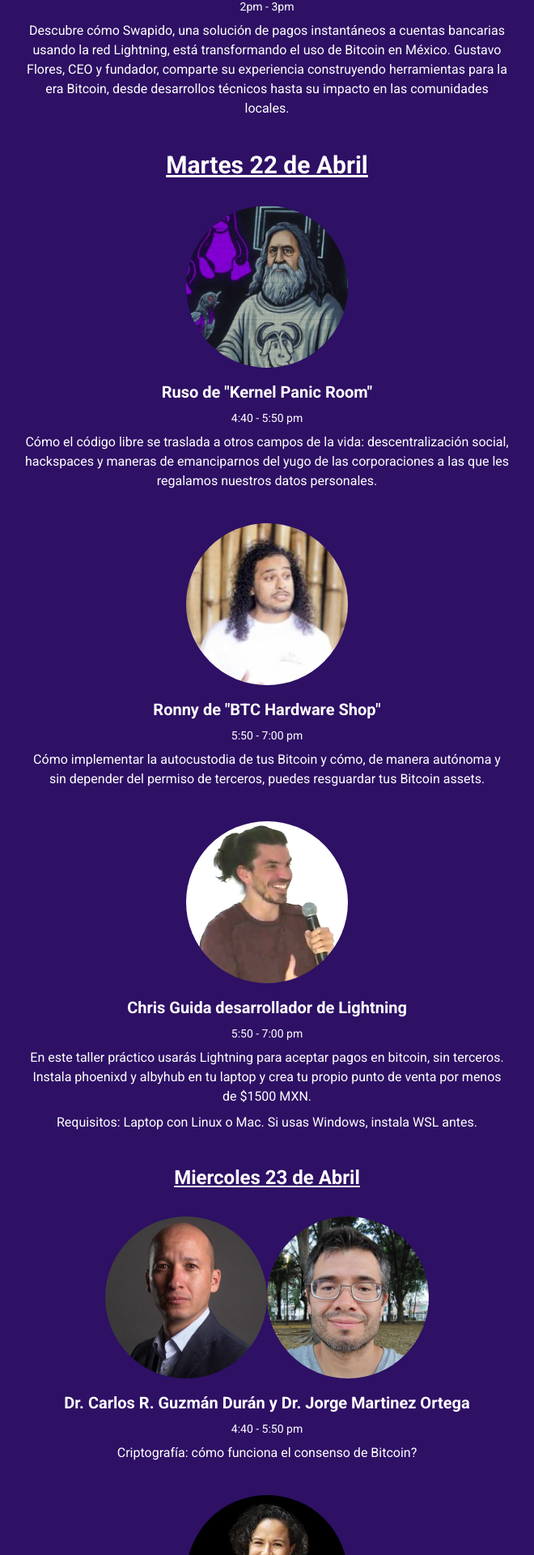
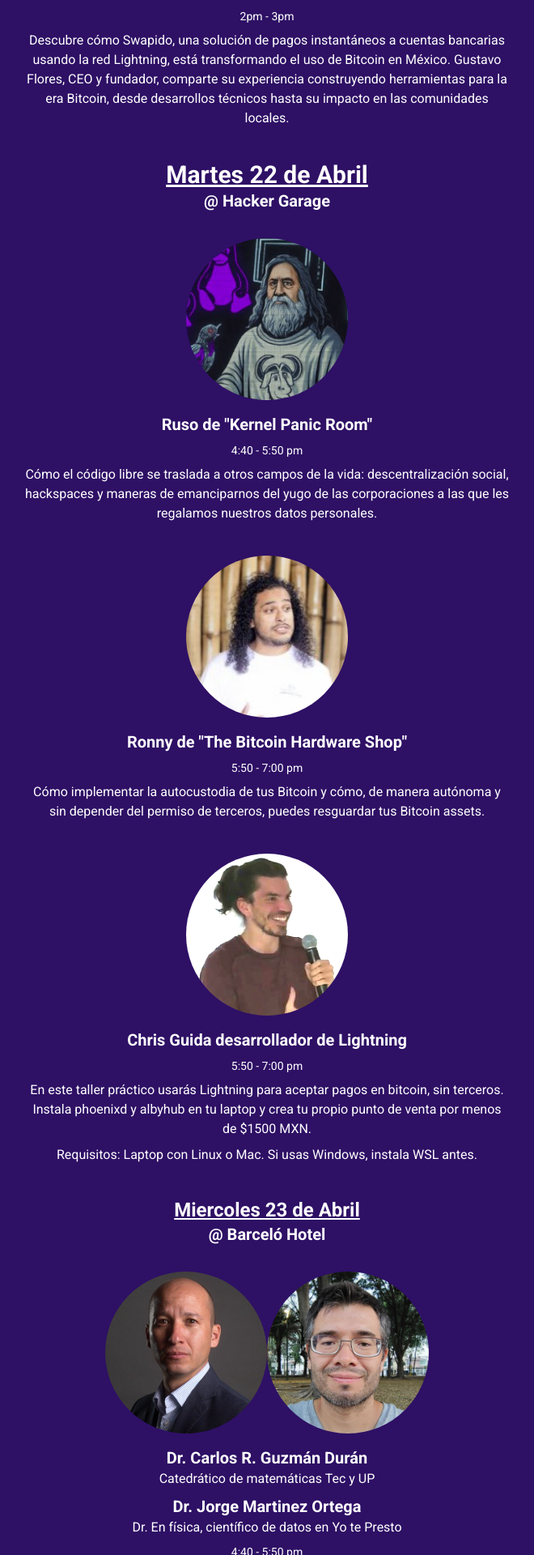
Before and after one commit to Sharmaz/bitcoinweek, a React (Vite) app: page / in a window 1280 px wide. Shown: the part 3780-5700 px from the top of the page at 81% size, without its empty margins (310-970 px from the left). Built offline with nearby package versions, Linux system fonts and the light colour scheme.

Commit message:
add bitcon assoc partner and locations at talks and workshops.

```diff
--- a/src/LandingPage/Brands.jsx
+++ b/src/LandingPage/Brands.jsx
@@ -18,6 +18,7 @@
 import BitcoinHomesLogo from '../assets/img/bit-casa-homes-logo.jpeg';
 import IbexLogo from '../assets/img/ibex-logo.jpeg';
 import AthenaBitcoinLogo from '../assets/img/athena-bitcoin-logo.jpeg';
+import BullBitcoinLogo from '../assets/img/bullbitcoin-logo.png';
 
 function Brands() {
 
@@ -102,6 +103,12 @@
               <h3 className="text-slate-900">Athena Bitcoin</h3>
             </div>
           </div>
+          <div className="flex flex-col md:flex-row justify-evenly items-center md:items-start w-full">
+            <div className="flex flex-col justify-center items-center w-[100px]">
+              <img src={BullBitcoinLogo} alt="Bull Bitcoin logo" className="w-[100px] my-4" />
+              <h3 className="text-slate-900">Bull Bitcoin</h3>
+            </div>
+          </div>
         </div>
       </div>
     </div>
--- a/src/LandingPage/Events.jsx
+++ b/src/LandingPage/Events.jsx
@@ -25,7 +25,8 @@
       <div className="relative z-10 flex flex-col justify-center items-center text-white w-[300px] md:w-[600px] text-center ">
         <h2 className="flex items-center justify-center title relative text-2xl md:text-3xl font-bold px-4 before:w-[300px] before:md:w-[600px]">Charlas y Talleres</h2>
         <div className="flex flex-col justify-around items-center mt-6 rounded-md py-4 w-[300px] md:w-[600px]">
-         <h3 className="text-3xl font-bold my-4 underline">Lunes 21 de Abril</h3>
+         <h3 className="text-3xl font-bold underline">Lunes 21 de Abril</h3>
+         <h4 className="text-xl font-bold mb-4">@ FutureLand Talent Land</h4>
           <div className="mb-6">
             <div className="flex items-center justify-center">
               <img src={GustavoImg} alt="Gustavo" className="w-[150px] h-[150px] md:w-[200px] md:h-[200px] my-4 rounded-full object-cover" />
@@ -37,7 +38,8 @@
               Descubre cómo Swapido, una solución de pagos instantáneos a cuentas bancarias usando la red Lightning, está transformando el uso de Bitcoin en México. Gustavo Flores, CEO y fundador, comparte su experiencia construyendo herramientas para la era Bitcoin, desde desarrollos técnicos hasta su impacto en las comunidades locales.
             </p>
           </div>
-          <h3 className="text-3xl font-bold my-4 underline">Martes 22 de Abril</h3>
+          <h3 className="text-3xl font-bold mt-4 underline">Martes 22 de Abril</h3>
+          <h4 className="text-xl font-bold mb-4">@ Hacker Garage</h4>
           <div className="mb-6">
             <div className="flex items-center justify-center">
               <img src={RusoImg} alt="Ruso" className="w-[150px] h-[150px] md:w-[200px] md:h-[200px] my-4 rounded-full" />
@@ -51,9 +53,9 @@
 
           <div className="mb-6">
             <div className="flex items-center justify-center">
-              <img src={RonnyImg} alt="Ruso" className="w-[150px] h-[150px] md:w-[200px] md:h-[200px] my-4 rounded-full object-cover" />
+              <img src={RonnyImg} alt="Ronny" className="w-[150px] h-[150px] md:w-[200px] md:h-[200px] my-4 rounded-full object-cover" />
             </div>
-            <h2 className="text-xl font-bold mb-2">Ronny de &quot;BTC Hardware Shop&quot;</h2>
+            <h2 className="text-xl font-bold mb-2">Ronny de &quot;The Bitcoin Hardware Shop&quot;</h2>
             <p className="text-sm text-white">5:50 - 7:00 pm</p>
             <p className="mt-2 text-white">
               Cómo implementar la autocustodia de tus Bitcoin y cómo, de manera autónoma y sin depender del permiso de terceros, puedes resguardar tus Bitcoin assets.
@@ -62,7 +64,7 @@
 
           <div className="mb-6">
             <div className="flex items-center justify-center">
-              <img src={ChrisImg} alt="Ruso" className="w-[150px] h-[150px] md:w-[200px] md:h-[200px] my-4 rounded-full object-cover" />
+              <img src={ChrisImg} alt="Chris Guida" className="w-[150px] h-[150px] md:w-[200px] md:h-[200px] my-4 rounded-full object-cover" />
             </div>
             <h2 className="text-xl font-bold mb-2">Chris Guida desarrollador de Lightning</h2>
             <p className="text-sm text-white">5:50 - 7:00 pm</p>
@@ -74,19 +76,25 @@
             </p>
           </div>
 
-          <h3 className="text-2xl font-bold my-4 underline">Miercoles 23 de Abril</h3>
+          <h3 className="text-2xl font-bold mt-4 underline">Miercoles 23 de Abril</h3>
+          <h4 className="text-xl font-bold mb-4">@ Barceló Hotel</h4>
           <div className="mb-6">
             <div className="flex items-center justify-center">
               <div className="flex items-center justify-center">
-                <img src={CarlosImg} alt="Ruso" className="w-[150px] h-[150px] md:w-[200px] md:h-[200px] my-4 rounded-full object-cover" />
+                <img src={CarlosImg} alt="Carlos Guzmán Durán" className="w-[150px] h-[150px] md:w-[200px] md:h-[200px] my-4 rounded-full object-cover" />
               </div>
               <div className="flex items-center justify-center">
-                <img src={JorgeImg} alt="Ruso" className="w-[150px] h-[150px] md:w-[200px] md:h-[200px] my-4 rounded-full object-cover" />
+                <img src={JorgeImg} alt="Jorge Martinez Ortega" className="w-[150px] h-[150px] md:w-[200px] md:h-[200px] my-4 rounded-full object-cover" />
               </div>
             </div>
-            <h2 className="text-xl font-bold mb-2">
-              Dr. Carlos R. Guzmán Durán y Dr. Jorge Martinez Ortega
+            <h2 className="text-xl font-bold">
+              Dr. Carlos R. Guzmán Durán
             </h2>
+            <h3 className="text-base mb-2">Catedrático de matemáticas Tec y UP</h3>
+            <h2 className="text-xl font-bold">
+              Dr. Jorge Martinez Ortega
+            </h2>
+            <h3 className="text-base mb-2">Dr. En física, científico de datos en Yo te Presto</h3>
             <p className="text-sm text-white">4:40 - 5:50 pm</p>
             <p className="mt-2 text-white">
               Criptografía: cómo funciona el consenso de Bitcoin?
@@ -94,7 +102,7 @@
           </div>
           <div className="mb-6">
             <div className="flex items-center justify-center">
-              <img src={DulceImg} alt="Ruso" className="w-[150px] h-[150px] md:w-[200px] md:h-[200px] my-4 rounded-full object-cover" />
+              <img src={DulceImg} alt="Dulce" className="w-[150px] h-[150px] md:w-[200px] md:h-[200px] my-4 rounded-full object-cover" />
             </div>
             <h2 className="text-xl font-bold mb-2">Dulce V de Libreria de Satoshi</h2>
             <p className="text-sm text-white">5:50 - 7:00 pm</p>
@@ -102,8 +110,6 @@
               La misión de la Librería de Satoshi es hacer accesible la educación técnica de Bitcoin en español para América Latina y el Caribe, formando contribuidores de Bitcoin Core, educadores y emprendedores.
             </p>
           </div>
-
-
         </div>
       </div>
     </div>
```
Also changed, not shown: src/assets/img/bullbitcoin-logo.png (added).
